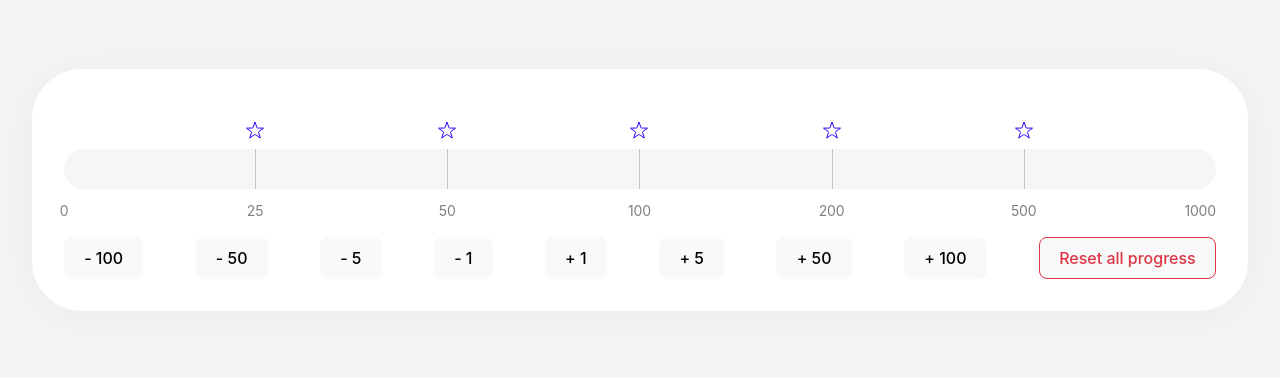
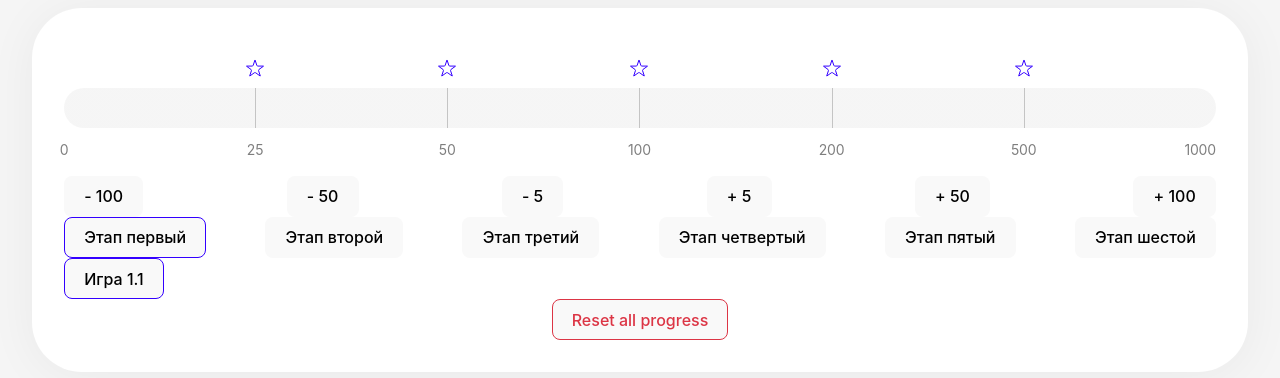
Before and after one commit to uiNoiSE/div-production-contest, a Vue app: page / in a window 1280 px wide. Shown: the part 210-588 px from the top of the page. Built offline with nearby package versions, Linux system fonts and the light colour scheme.

Commit message:
Added:  - ui elemets to choose stage and game;  - finished logics of score buttons. Now they fully functional;

```diff
--- a/src/App.vue
+++ b/src/App.vue
@@ -13,14 +13,25 @@ const progressInStore = useProgressStore();
       <button @click="progressInStore.dec(100)"> - 100 </button>
       <button @click="progressInStore.dec(50)"> - 50</button>
       <button @click="progressInStore.dec(5)"> - 5</button>
-      <button @click="progressInStore.dec(1)"> - 1</button>
 
-      <button @click="progressInStore.inc(1)"> + 1</button>
       <button @click="progressInStore.inc(5)"> + 5</button>
       <button @click="progressInStore.inc(50)"> + 50</button>
       <button @click="progressInStore.inc(100)"> + 100</button>
+    </div>
 
-      <button @click="progressInStore.$reset()" class="button--danger"> Reset all progress</button>
+    <div class="button-group">
+      <button class="button-select" :class="{ 'button-select--active': progressInStore.currentStage === index }"
+        :key="stage.id" v-for="(stage, index) in progressInStore.progress" @click="progressInStore.changeStage(index)">
+        {{ stage.name }}</button>
     </div>
+
+    <div class="button-group">
+      <button class="button-select" :class="{ 'button-select--active': progressInStore.currentGame === index }"
+        :key="game.name" v-for="(game, index) in progressInStore.progress[progressInStore.currentStage].games"
+        @click="progressInStore.pickGame(index)">
+        {{ game.name }}</button>
+    </div>
+
+    <button @click="progressInStore.$reset()" class="button--danger"> Reset all progress</button>
   </main>
 </template>
--- a/src/components/Stage.vue
+++ b/src/components/Stage.vue
@@ -135,7 +135,6 @@ const indicatorFilled = computed(
       color: #000;
       opacity: 0.5;
     }
-
   }
 }
 </style>
--- a/src/stores/ProgressStore.ts
+++ b/src/stores/ProgressStore.ts
@@ -6,23 +6,48 @@ import { IGame } from '@/types';
 
 const defaultState = {
   progress: mock,
+  currentStage: 0,
+  currentGame: 0,
 };
 
 export const useProgressStore = defineStore('ProgressStore', () => {
   // state
-  const progress = useStorage('progress', ref(JSON.parse(JSON.stringify(defaultState.progress))));
+  const progress = useStorage('progress', ref(structuredClone(defaultState.progress)));
+  const currentStage = useStorage('currentStage', ref(structuredClone(defaultState.currentStage)));
+  const currentGame = useStorage('currentGame', ref(structuredClone(defaultState.currentGame)));
 
   // actions
-  function inc(q: number) {
-    this.progress[0].games[0].bestResult += q;
+  function inc(q: number): void {
+    const item = progress.value[currentStage.value].games[currentGame.value];
+    item.bestResult += q;
+
+    if (item.bestResult > 0 && item.isPlayed === false) {
+      item.isPlayed = true;
+    }
   }
 
-  function dec(q: number) {
-    this.progress[0].games[0].bestResult -= q;
+  function dec(q: number): void {
+    const item = progress.value[currentStage.value].games[currentGame.value];
+    item.bestResult -= q;
+
+    if (item.bestResult > 0 && item.isPlayed === false) {
+      item.isPlayed = true;
+    }
+  }
+
+  function changeStage(stage: number) {
+    currentStage.value = stage;
+    pickGame(0);
+  }
+
+  function pickGame(index: number) {
+    currentGame.value = index;
   }
 
   function $reset() {
-    Object.assign(progress.value, JSON.parse(JSON.stringify(defaultState.progress)));
+    progress.value = structuredClone(defaultState.progress);
+    currentStage.value = structuredClone(defaultState.currentStage);
+    currentGame.value = structuredClone(defaultState.currentGame);
   }
 
   // getters
@@ -31,5 +56,5 @@ export const useProgressStore = defineStore('ProgressStore', () => {
     progress.value.flatMap((item) => item.games).reduce((acc: number, curr: IGame) => acc + curr.bestResult, 0),
   );
 
-  return { progress, inc, dec, $reset, segmentsCount, overallScore };
+  return { progress, currentStage, currentGame, inc, dec, changeStage, pickGame, $reset, segmentsCount, overallScore };
 });
--- a/src/styles/_base.scss
+++ b/src/styles/_base.scss
@@ -56,13 +56,18 @@ button {
     border-color: #646cff;
   }
 
-  &:focus,
   &:focus-visible {
     outline: 4px auto -webkit-focus-ring-color;
   }
 }
 
 .button {
+  &-select {
+    &--active {
+      border: 1px solid $c-primary;
+    }
+  }
+
   &--danger {
     color: $c-danger;
     border-color: $c-danger;
```
Also changed, not shown: src/components/HelloWorld.vue (deleted, +0 -40 lines).
